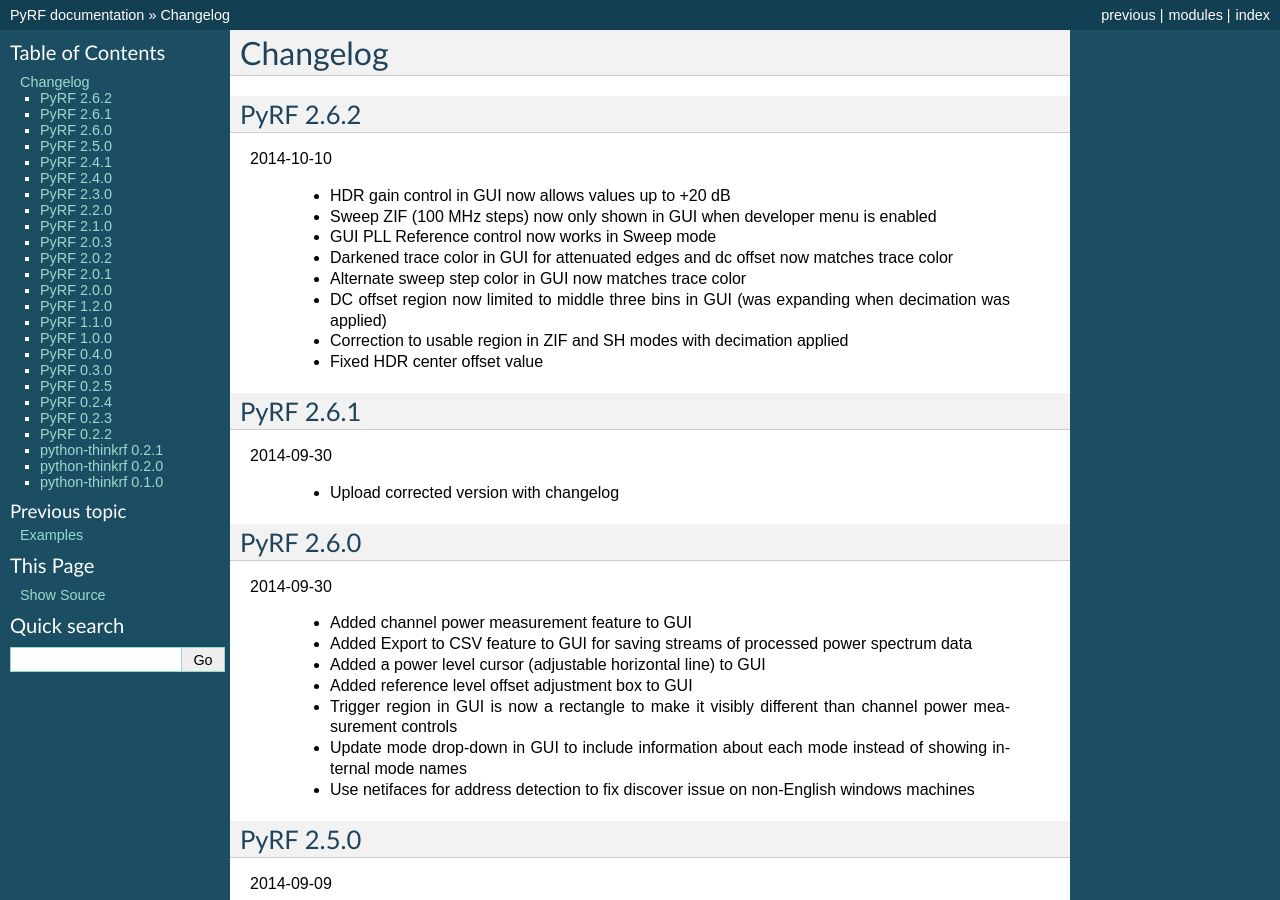
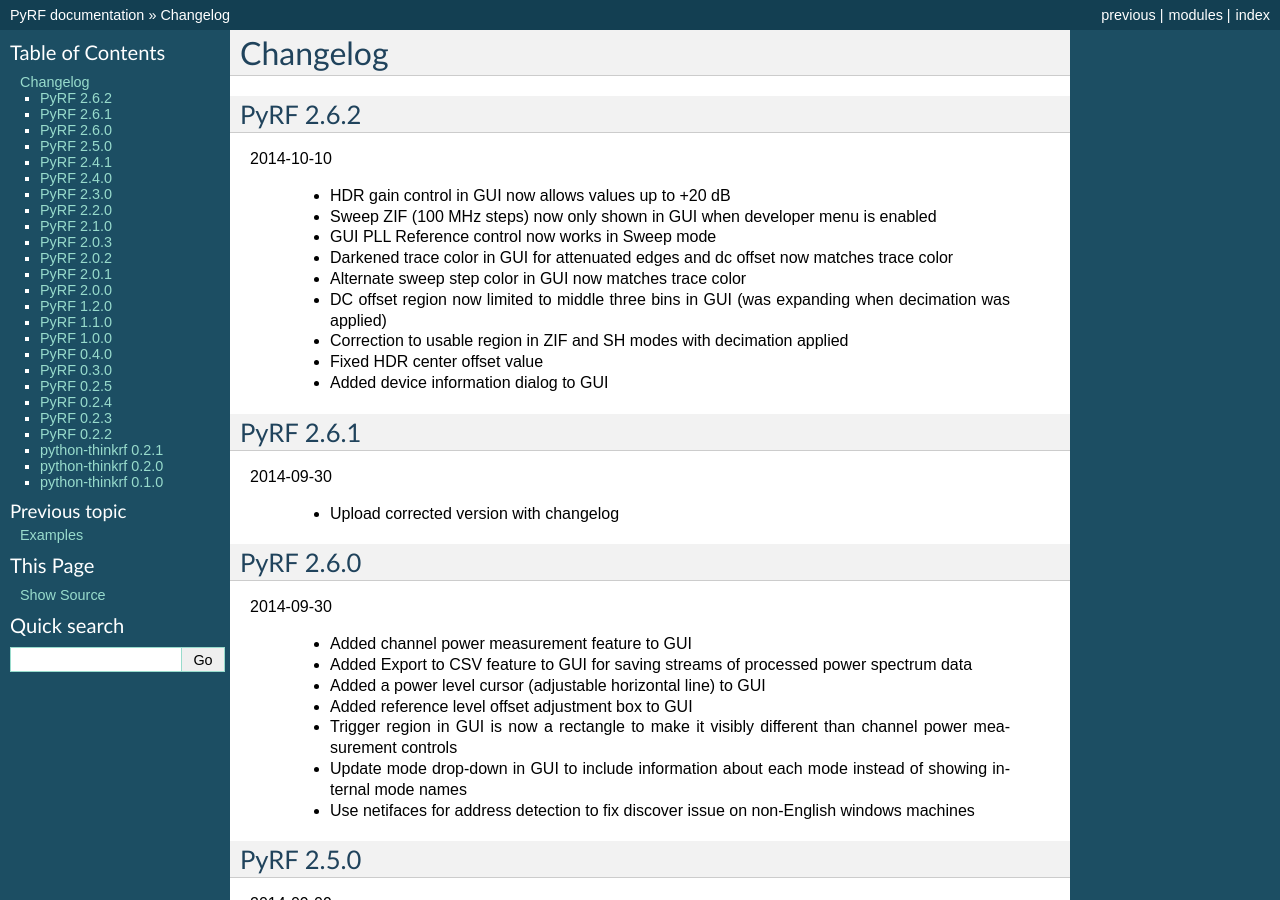
Before and after one commit to pyrf/pyrf, a Sphinx documentation site: the page built from docs/changelog.rst, in a window 1280 px wide and 900 px high. Built offline with Sphinx 7.4.7, drawn with Linux system fonts in a browser that asks for light colours.

Commit message:
device information dialog was also merged

```diff
--- a/docs/changelog.rst
+++ b/docs/changelog.rst
@@ -25,6 +25,8 @@
  * Correction to usable region in ZIF and SH modes with decimation applied
 
  * Fixed HDR center offset value
+
+ * Added device information dialog to GUI
 
 PyRF 2.6.1
 ==========
```
